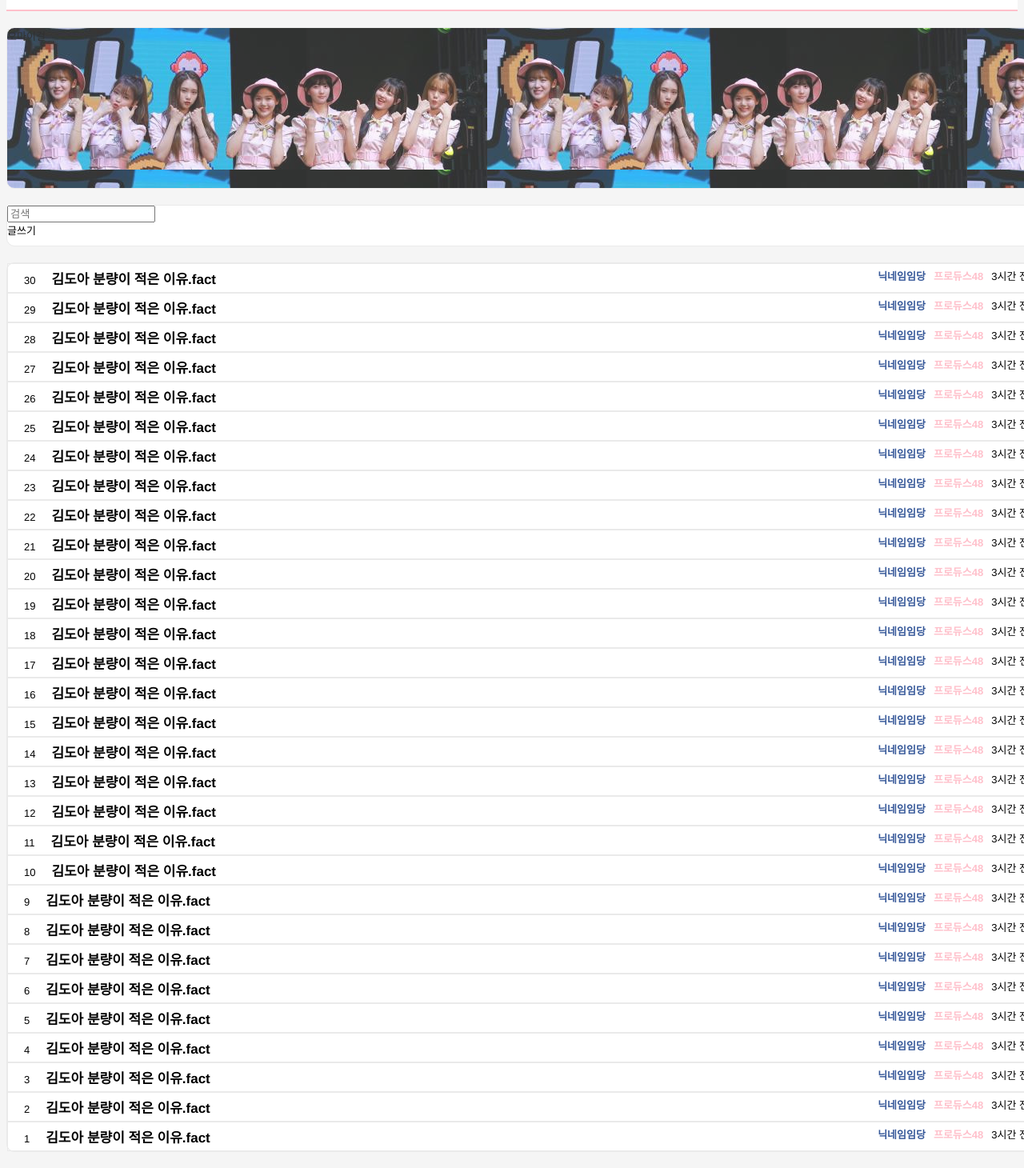
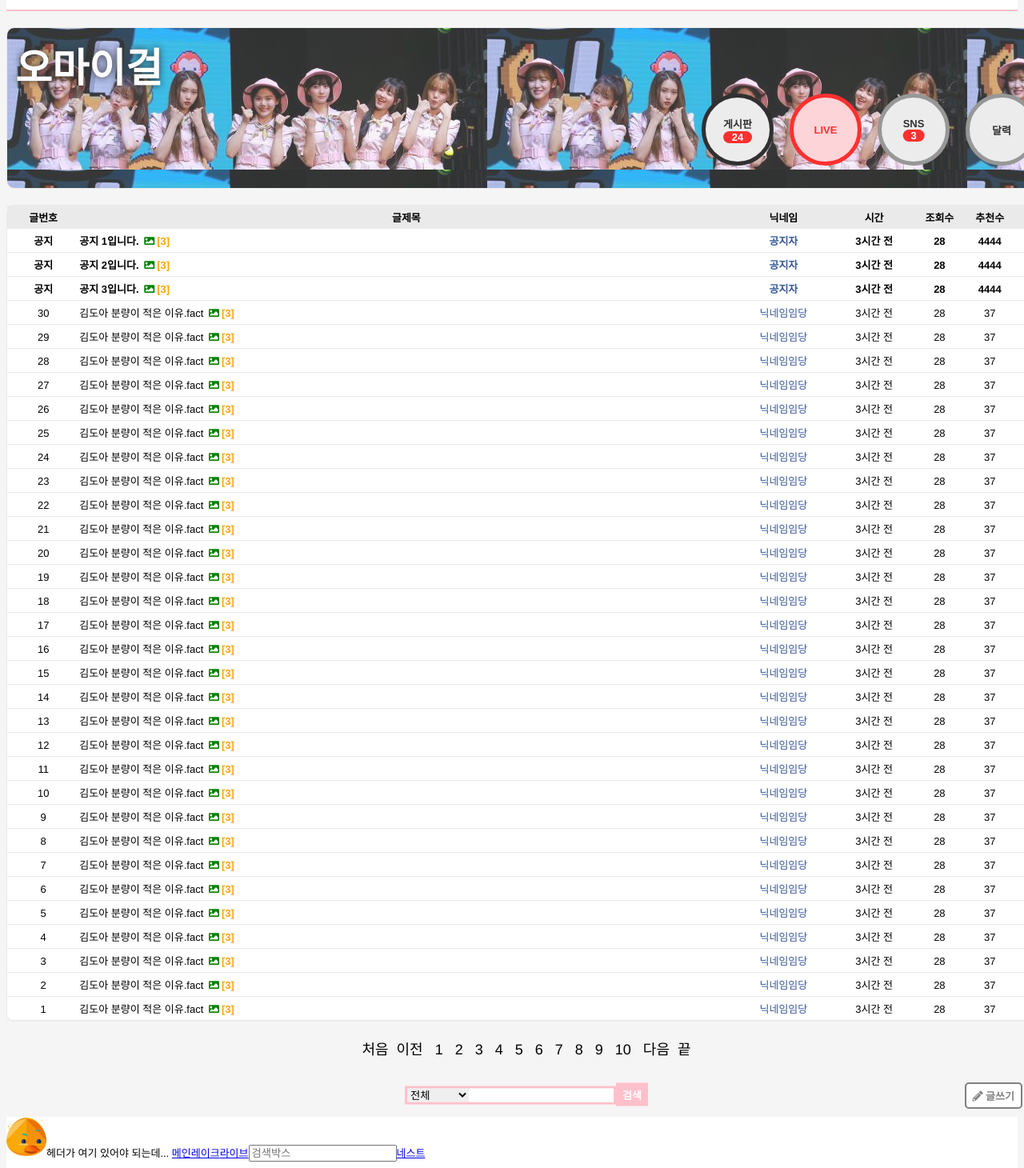
Before and after one commit to chawnsnd/nizduck, a Vue app: page /lake/detail in a window 1280 px wide. Shown: the part 66-1526 px from the top of the page at 80% size. Built offline with nearby package versions, Linux system fonts and the light colour scheme.

Commit message:
detail 페이지 수정

```diff
--- a/src/App.vue
+++ b/src/App.vue
@@ -9,6 +9,13 @@
       <router-link to="/nest">네스트</router-link>
     </div>
     <router-view></router-view>
+    <div class="header_tmp"><img src="../logo.png" width=50px>헤더가 여기 있어야 되는데...
+      <router-link to="/">메인</router-link>
+      <router-link to="/lake">레이크</router-link>
+      <router-link to="/live">라이브</router-link>
+      <input type="text" placeholder="검색박스">
+      <router-link to="/nest">네스트</router-link>
+    </div>
   </div>
 </template>
 
--- a/src/components/LakeDetail.vue
+++ b/src/components/LakeDetail.vue
@@ -2,25 +2,71 @@
   <div class="lake">
     <div class="header">
       <div class="artist">오마이걸</div>
-    </div>
-    <div class="bar">
-      <input type="text" placeholder="검색">
-      <div class="post">글쓰기
+      <div class="menu_bar">
+        <div class="menu select"><span class="name">게시판<div class="count">24</div></span></div>
+        <div class="menu live"><span class="name">LIVE</span></div>
+        <div class="menu"><span class="name">SNS<div class="count">3</div></span></div>
+        <div class="menu"><span class="name">달력</span></div>
       </div>
     </div>
     <div class="board">
+      <div class="head">
+        <span class="no">글번호</span>
+        <span class="title">글제목</span>
+        <span class="duck">닉네임</span>
+        <span class="time">시간</span>
+        <span class="count">조회수</span>
+        <span class="like">추천수</span>
+      </div>
+      <div class="notice" v-for="i in 3" v-bind:key="i">
+        <span class="no">공지</span>
+        <span class="title">
+            공지 {{i}}입니다.
+            <span class="picture"><i class="fas fa-image"></i></span>
+            <span class="comment">[3]</span>
+          </span>
+        <span class="duck">공지자</span>
+        <span class="time">3시간 전</span>
+        <span class="count">28</span>
+        <span class="like">4444</span>
+      </div>
       <div class="article" v-for="i in 30" v-bind:key="i">
           <span class="no">{{30-i+1}}</span>
-          <span class="title">김도아 분량이 적은 이유.fact</span>
-          <span class="meta">
-            <span class="duck">닉네임임당</span>
-            <span class="lake">프로듀스48</span>
-            <span class="time">3시간 전</span>
+          <span class="title">
+            김도아 분량이 적은 이유.fact
+            <span class="picture"><i class="fas fa-image"></i></span>
+            <span class="comment">[3]</span>
           </span>
+          <span class="duck">닉네임임당</span>
+          <span class="time">3시간 전</span>
+          <span class="count">28</span>
+          <span class="like">37</span>
       </div>
     </div>
     <div class="pagination">
-      페이지네이션
+      <span class="first">처음</span>
+      <span class="prev">이전</span>
+      <span class="page" v-for="i in 10" v-bind:key="i">
+        {{i}}
+      </span>
+      <span class="next">다음</span>
+      <span class="last">끝</span>
+    </div>
+    <div class="bar">
+      <div class="post"><i class="fas fa-pencil-alt"></i> 글쓰기</div>
+      <div class="search">
+        <div class="search_bar">
+          <select>
+            <option>전체</option>
+            <option>제목</option>
+            <option>내용</option>
+            <option>글쓴이</option>
+            <option>제목+내용</option>
+          </select>
+          <input type="text">
+        </div>
+        <div class="search_btn">검색</div>
+      </div>
     </div>
   </div>
 </template>
@@ -49,52 +95,194 @@ export default {
   opacity: 0.8;
   border-radius: 10px;
   margin-top: 20px;
+  .artist{
+    margin-top: 10px;
+    margin-left: 10px;
+    font-size: 50px;
+    font-weight: bold;
+    color: white;
+    text-shadow: 0 0 10px black;
+    -moz-text-shadow: 0 0 10px black;
+    -webkit-text-shadow: 0 0 10px black;
+  }
+  .menu_bar{
+    float: right;
+    margin-right: 10px;
+    .menu{
+      cursor: pointer;
+      border-radius: 100%;
+      border: 5px solid grey;
+      display: inline-block;
+      width: 80px;
+      height: 80px;
+      background-color: #eaeaea;
+      margin-left: 20px;
+      position: relative;
+      .name{
+        position: absolute;
+        display: inline-block;
+        font-weight: bold;
+        left: 50%;
+        top: 50%;
+        transform: translateY(-50%) translateX(-50%);
+        .count{
+          border-radius: 10px;
+          color: white;
+          text-align: center;
+          background-color: red;
+        }
+      }
+    }
+    .live{
+      border: 5px solid red;
+      background-color: #ffcdd2;
+      .name{
+        color: red;
+      }
+    }
+    .select{
+      border: 5px solid black;
+    }
+  }
 }
 .bar{
-  border: 1px solid #eaeaea;
   height: 50px;
-  background-color: white;
+  width: 100%;
+  display: inline-block;
   border-radius: 10px;
-  margin-top: 20px;}
+  position: relative;
+  .search{
+    display: inline-block;
+    text-align: center;
+    position: absolute;
+    left: 50%;
+    top: 50%;
+    transform: translateY(-50%) translateX(-50%);
+  }
+  .search_bar{
+    display: inline-block;
+    border: 3px solid pink;
+  }
+  input{
+    border: none;
+    outline: none;
+  }
+  select{
+    border: none;
+    outline: none;
+  }
+  .search_btn{
+    padding: 5px 8px 5px 8px;
+    display: inline-block;
+    background-color: pink;
+    color: white;
+    font-weight: bold;
+    cursor: pointer;
+  }
+  .post{
+    display: inline-block;
+    padding: 5px 8px 5px 8px;
+    border: 2px solid grey;
+    border-radius: 5px;
+    font-weight: bold;
+    color: grey;
+    cursor: pointer;
+    background-color: white;
+    float: right;
+    margin-right: 30px;
+    margin-top: 10px;
+  }
+  .post:hover{
+    color: black;
+    border: 2px solid black;
+  }
+}
 .board{
   border: 1px solid #eaeaea;
   background-color: white;
   border-radius: 10px;
   margin-top: 20px;
-    .article{
+  .article{
     padding: 5px 20px 5px 20px;
-    border: 1px solid #eaeaea;
+    border-bottom: 1px solid #eaeaea;
     cursor: pointer;
+  }
+  .head{
+    padding: 5px 20px 5px 20px;
+    background-color: #eaeaea;
     .title{
-      margin-left: 20px;
-      font-weight: bold;
-      font-size: 17px;
-    }
-    .meta{
-      float: right;
+      text-align: center;
     }
     .duck{
+      color: black;
+    }
+    *{
       font-weight: bold;
-      color: #365899;
-      cursor: pointer;
-      margin-right: 10px;
     }
-    .lake{
+  }
+  .notice{
+    padding: 5px 20px 5px 20px;
+    border-bottom: 1px solid #eaeaea;
+    cursor: pointer;
+    *{
       font-weight: bold;
-      color: pink;
-      cursor: pointer;
-      margin-right: 10px;
     }
+  }
+  .notice:hover{
+    background-color: rgba(255, 192, 203, 0.2)
   }
   .article:hover{
     background-color: rgba(255, 192, 203, 0.2)
   }
+  .no{
+    width: 4%;
+    text-align: center;
+    display: inline-block;
+  }
+  .title{
+    margin-left: 20px;
+    width: 64.96%;
+    display: inline-block;
+    .picture{
+      margin-left: 3px;
+      color: green;
+    }
+    .comment{
+      margin-left: 3px;
+      color: orange;
+      font-weight: bold;
+    }
+  }
+  .duck{
+    color: #365899;
+    cursor: pointer;
+    width: 10%;
+    display: inline-block;
+    text-align: center;
+  }
+  .time{
+    width: 8%;
+    display: inline-block;
+    text-align: center;
+  }
+  .count{
+    width: 5%;
+    display: inline-block;
+    text-align: center;
+  }
+  .like{
+    width: 5%;
+    display: inline-block;
+    text-align: center;
+  }
 }
 .pagination{
-  border: 1px solid #eaeaea;
-  height: 50px;
-  background-color: white;
-  border-radius: 10px;
   margin: 20px 0 20px 0;
+  text-align: center;
+  font-size: 18px;
+  *{
+    cursor: pointer;
+    padding: 0 5px 0 5px;
+  }
 }
 </style>
```
